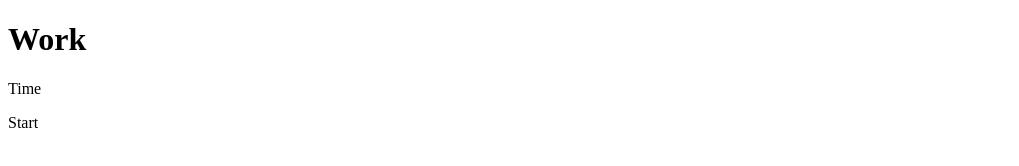
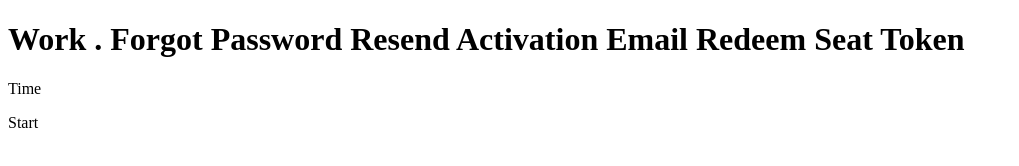
Before and after one commit to MoriakRoman/GitWork, a plain HTML site: page index2Git.html in a window 1280 px wide. Shown: the whole page, without its empty margins (0-1019 px from the left). Drawn offline with Linux system fonts and the light colour scheme.

Commit message:
Second commit1.2

```diff
--- a/index2Git.html
+++ b/index2Git.html
@@ -15,7 +15,10 @@
 
 
 
-<h1> Work </h1>
+<h1> Work . Forgot Password
+Resend Activation Email
+Redeem Seat Token
+</h1>
 
 <p> Time </p>
 
```
Also changed, not shown: index1.html (+4 -1 lines), indexnew.html (+4 -1 lines).
